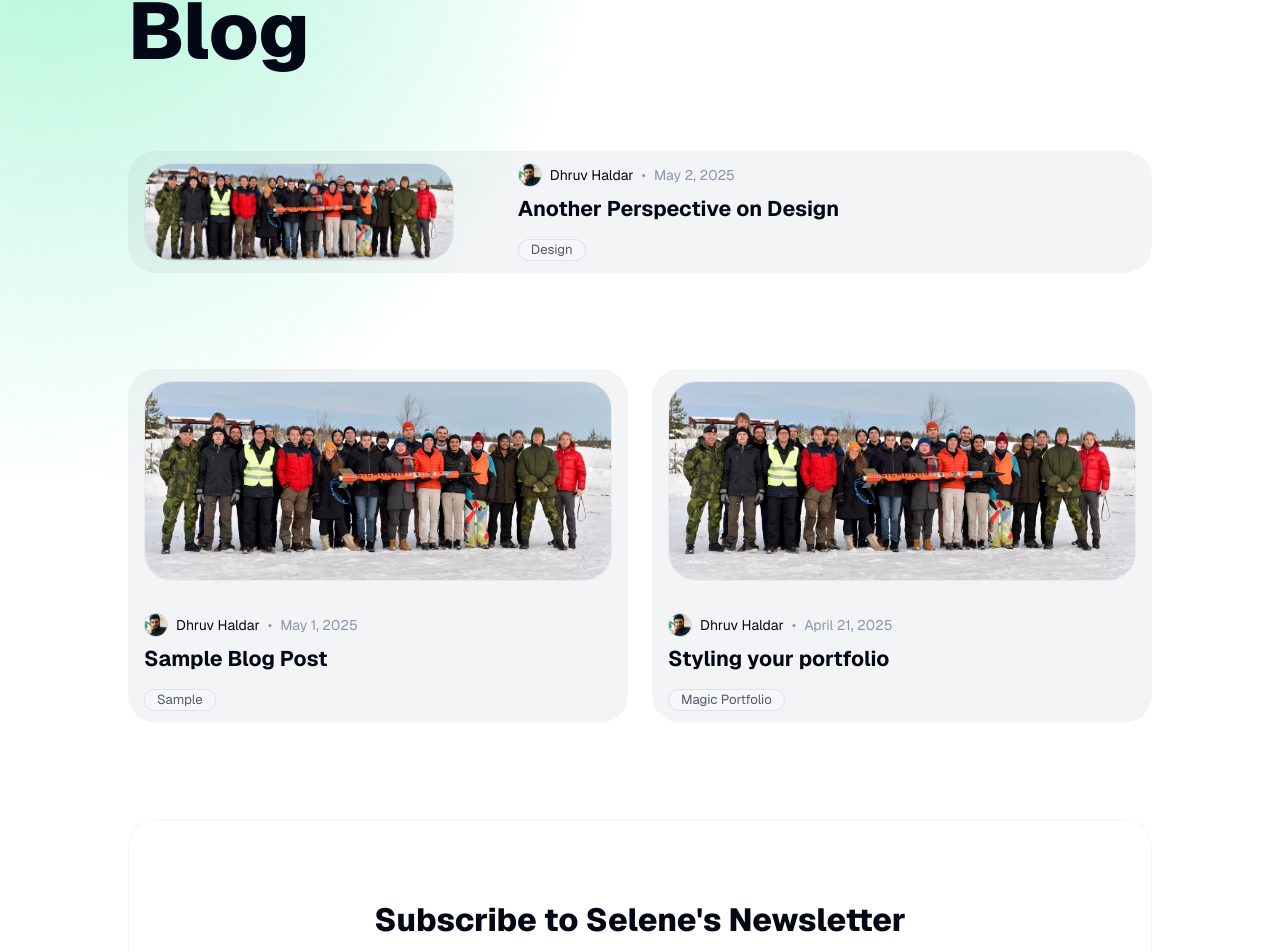
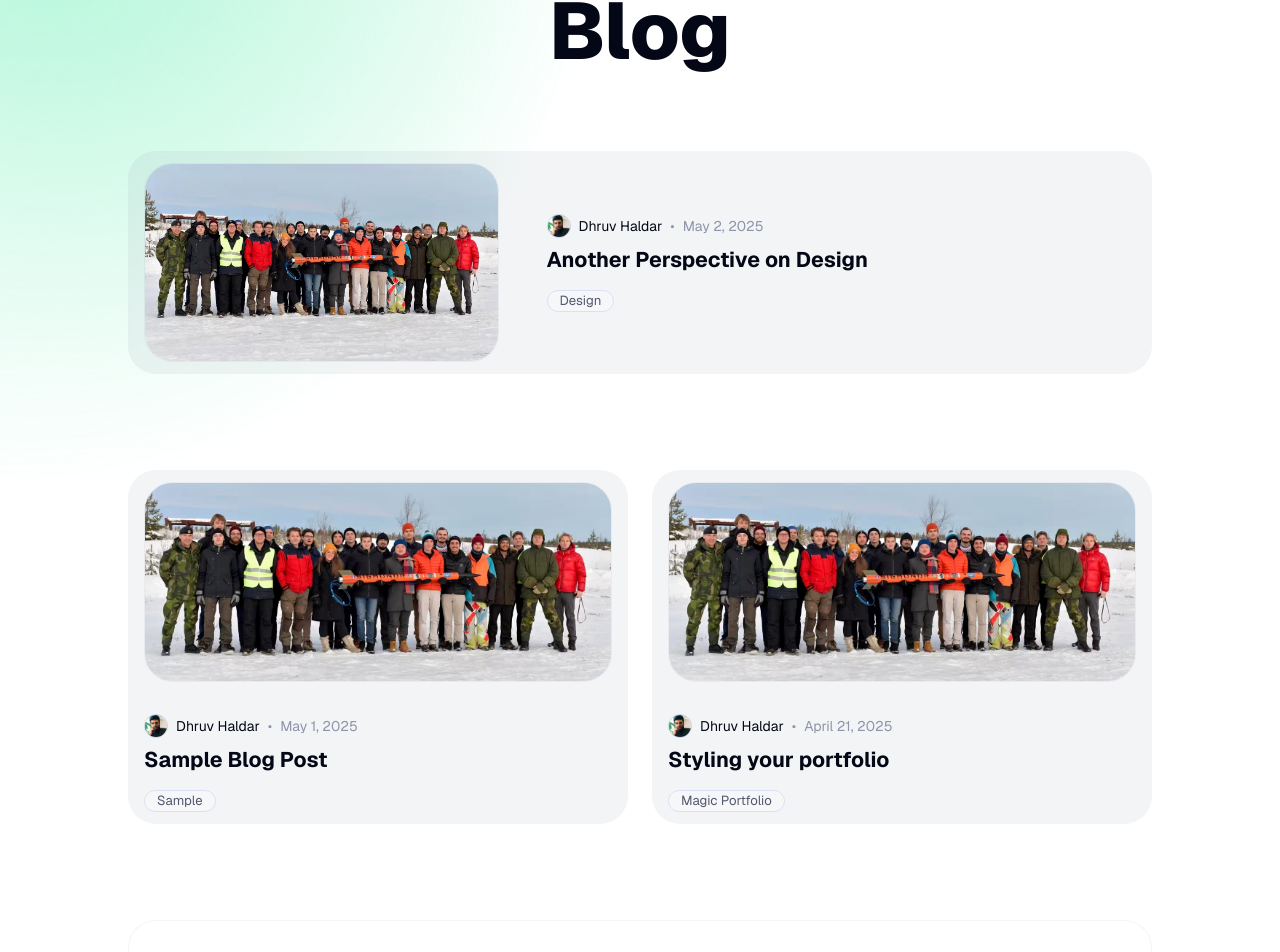
Before and after one commit to dhruvhaldar/portfolio, a Next.js app: page /blog in a window 1280 px wide. Shown: the part 105-1057 px from the top of the page. Built offline with nearby package versions, Linux system fonts and the light colour scheme.

Commit message:
refactor: Centralize blog post image styling in CSS, adjust blog layout, and update newsletter content.

```diff
--- a/src/app/blog/page.tsx
+++ b/src/app/blog/page.tsx
@@ -42,7 +42,7 @@ export default function Blog() {
   return (
     <Column fillWidth paddingY="l" paddingX="l" gap="l" horizontal="center">
       <Column maxWidth="m" fillWidth gap="l">
-        <Column fillWidth gap="m" align="start">
+        <Column fillWidth gap="m" align="center">
           <Heading variant="display-strong-xl" marginBottom="l" wrap="balance">
             {blog.title}
           </Heading>
--- a/src/app/resources/content.tsx
+++ b/src/app/resources/content.tsx
@@ -324,8 +324,8 @@ const blog = {
 // Newsletter
 const newsletter = {
   display: true,
-  title: "Subscribe to Selene's Newsletter",
-  description: "My weekly newsletter about creativity and engineering",
+  title: "Subscribe to Dhruv's Newsletter",
+  description: "My weekly newsletter about programming and engineering",
   action: "https://url/subscribe/post?parameters",
 };
 
--- a/src/components/blog/Post.tsx
+++ b/src/components/blog/Post.tsx
@@ -32,25 +32,20 @@ export default function Post({ post, thumbnail, direction = 'row' }: PostProps)
           fillWidth
           paddingY="12"
           paddingX="16"
-          gap={direction === 'row' ? '64' : '32'}
+          gap={direction === 'row' ? '48' : '32'}
           direction={direction}
         >
           {post.metadata.image && thumbnail && (
             <SmartImage
               preload={true}
-              className={styles.image}
+              className={`${styles.image} ${direction === 'row' ? styles.featured : ''}`}
               sizes="640px"
               border="neutral-alpha-weak"
               cursor="interactive"
               radius="l"
               src={post.metadata.image}
-              alt={"Thumbnail of " + post.metadata.title}
               aspectRatio="16 / 9"
-              style={{
-                width: direction === 'row' ? '50%' : '100%',
-                height: direction === 'row' ? 'auto' : '200px',
-                objectFit: 'cover'
-              }}
+              height={direction === 'row' ? undefined : '200px'}
             />
           )}
           <Column position="relative" fillWidth gap="8" vertical="center" align="start">
--- a/src/components/blog/Posts.module.scss
+++ b/src/components/blog/Posts.module.scss
@@ -13,3 +13,16 @@
 .hover:hover .image {
     transform: scale(1.05);
 }
+
+.featured {
+    width: 60%;
+    height: auto;
+    object-fit: cover;
+}
+
+@media (max-width: 800px) {
+    .featured {
+        width: 100%;
+        height: 200px !important;
+    }
+}
--- a/src/once-ui/components/SmartImage.tsx
+++ b/src/once-ui/components/SmartImage.tsx
@@ -5,11 +5,11 @@ import Image from "next/image";
 
 import { Flex, Skeleton } from ".";
 
-export interface SmartImageProps extends React.ComponentProps<typeof Flex> {
+export interface SmartImageProps extends Omit<React.ComponentProps<typeof Flex>, 'height'> {
   /** Aspect ratio of the image */
   aspectRatio?: string;
   /** Height of the image */
-  height?: number;
+  height?: number | string;
   /** Alt text */
   alt?: string;
   /** Loading state */
```
